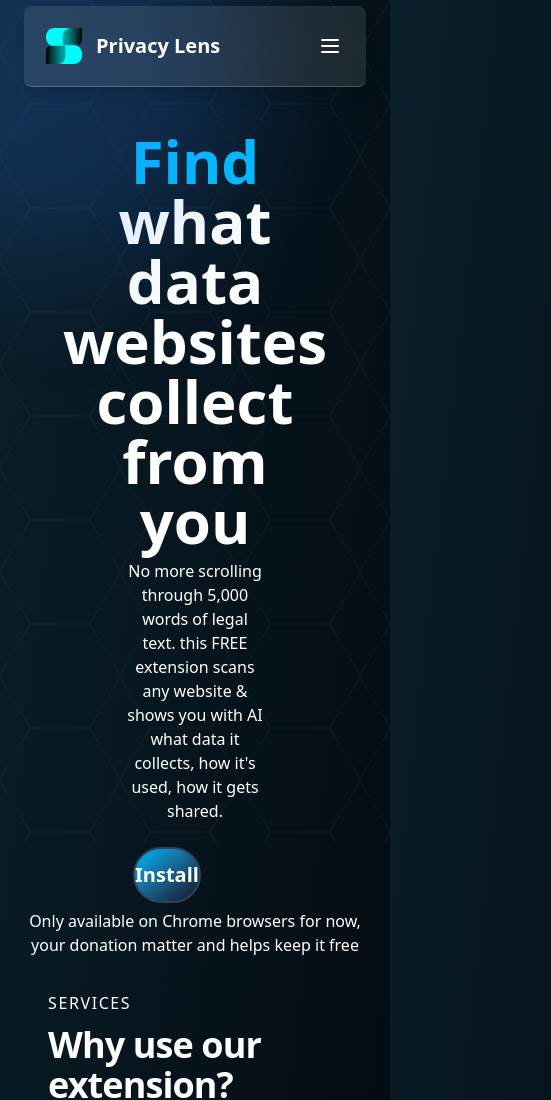
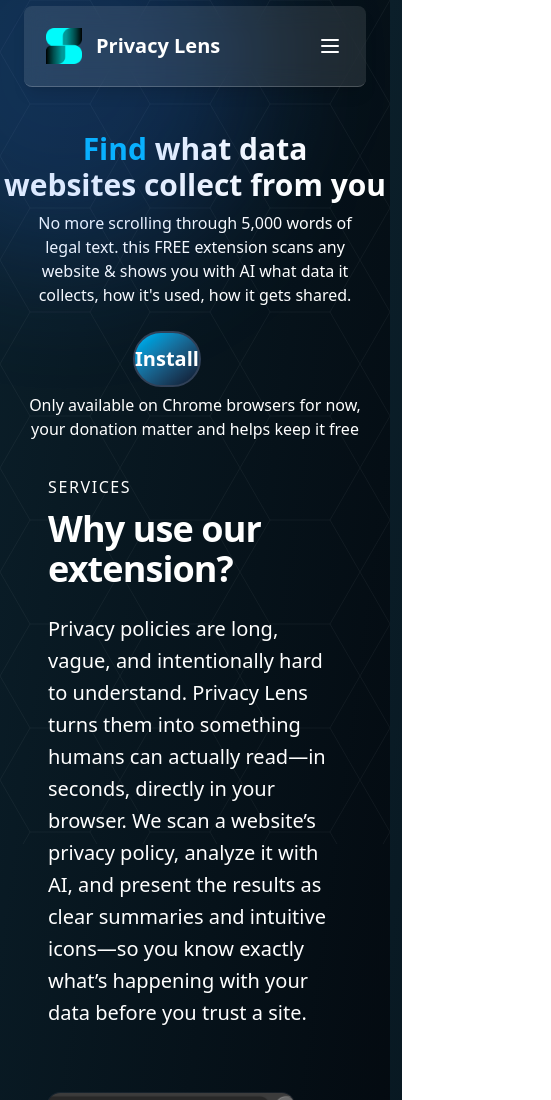
Before and after one commit to Slo7ib/PrivacyLensSite, a website built with Vite: page index.html in a window 390 px wide. Shown: the top 1100 px of the page, 551 px wide, since content can reach past the window. Built offline with nearby package versions, Linux system fonts and the light colour scheme; files whose address does not match are found by name.

Commit message:
Improve homepage layout and responsive styles
Updated heading and paragraph classes for better responsiveness and readability. Fixed link to use relative path and adjusted padding and text sizing for various screen sizes.

```diff
--- a/index.html
+++ b/index.html
@@ -42,7 +42,7 @@
                   src="/public/icons/icon-128.png"
                   alt="Privacy Lens"
                 />
-                <a href="/index.html"
+                <a href="index.html"
                   ><h1 class="text-xl font-bold text-white sm:text-2xl">
                     Privacy Lens
                   </h1></a
@@ -155,12 +155,15 @@
           class="mt-11 flex h-3/5 w-full flex-col items-center text-center"
         >
           <article>
-            <h1 class="px-56 font-sans text-6xl font-bold">
+            <h1
+              class="px-4 sm:px-16 md:px-56 font-sans text-3xl font-bold text-nowrap md:text-6xl md:text-wrap"
+            >
               <span class="text-sky-400">Find</span> what data <br />websites
               collect from you
             </h1>
           </article>
-          <p class="mt-2 w-2/5">
+          <!-- mt-2 w-2/5 -->
+          <p class="mt-2 w-full md:px-48">
             No more scrolling through 5,000 words of legal text. this FREE
             extension scans any website & shows you with AI what data it
             collects, how it's used, how it gets shared.
```
